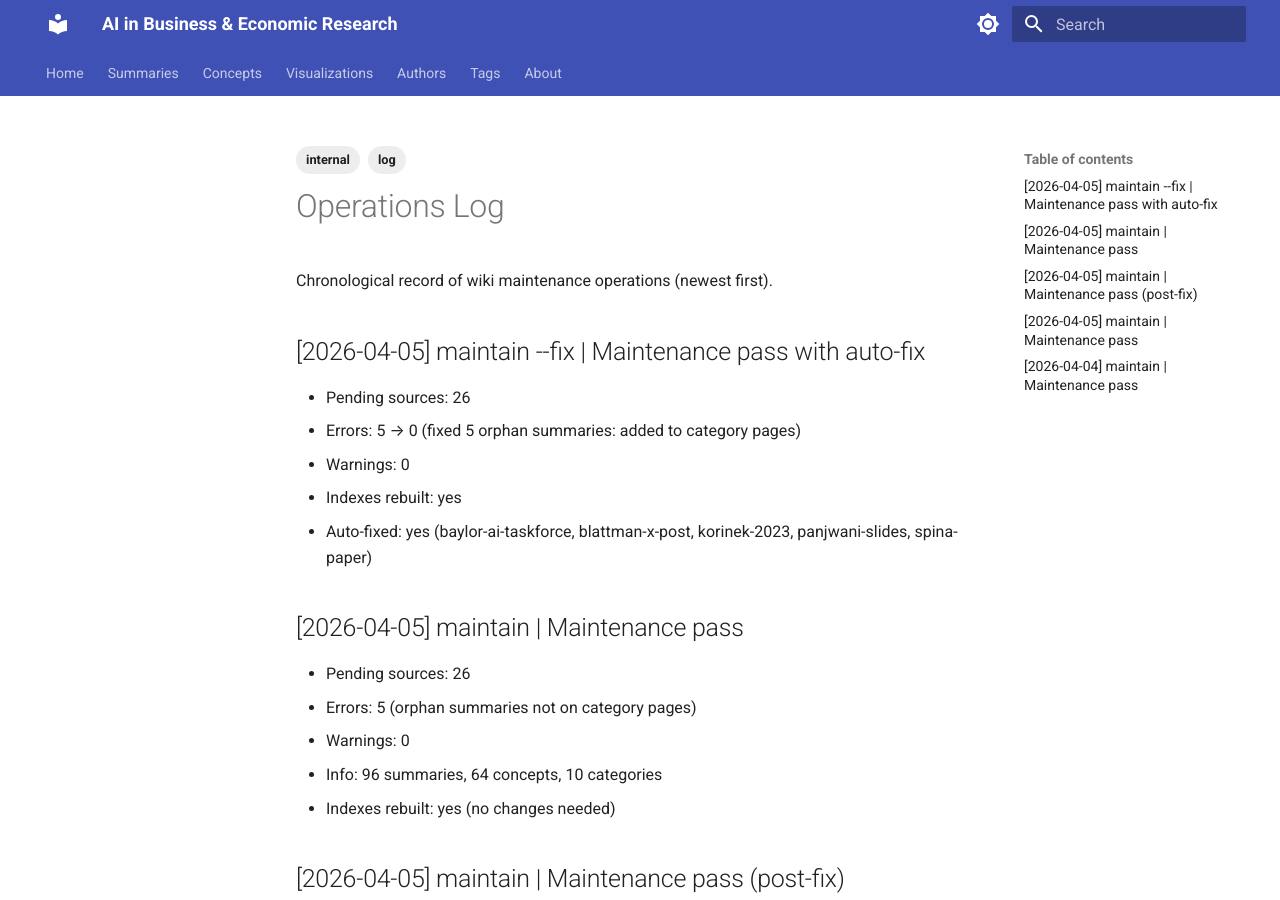
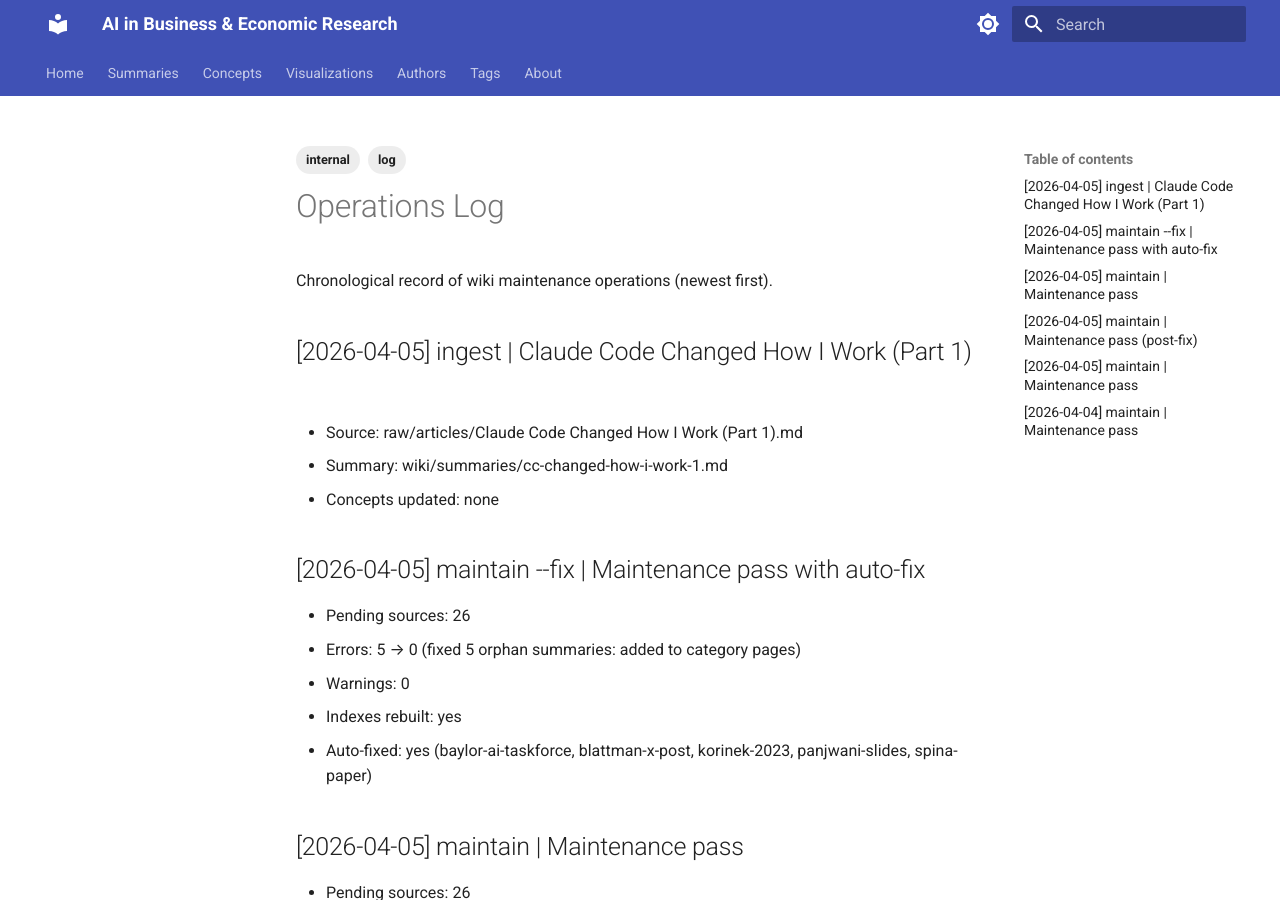
Before and after one commit to velikov-mihail/ai-econ-wiki, an MkDocs documentation site: the page built from wiki/log.md, in a window 1280 px wide and 900 px high. Built offline with MkDocs 1.6.1 and Material for MkDocs 9.7.7, drawn with Linux system fonts in a browser that asks for light colours; part of the change alters nothing that is shown.

Commit message:
Add summary: Claude Code Changed How I Work (Part 1)
Co-Authored-By: Claude Opus 4.6 (1M context) <noreply@anthropic.com>

```diff
--- a/wiki/log.md
+++ b/wiki/log.md
@@ -7,6 +7,11 @@ date_updated: 2026-04-05
 # Operations Log
 
 Chronological record of wiki maintenance operations (newest first).
+
+## [2026-04-05] ingest | Claude Code Changed How I Work (Part 1)
+- Source: raw/articles/Claude Code Changed How I Work (Part 1).md
+- Summary: wiki/summaries/cc-changed-how-i-work-1.md
+- Concepts updated: none
 
 ## [2026-04-05] maintain --fix | Maintenance pass with auto-fix
 - Pending sources: 26
--- /dev/null
+++ b/wiki/summaries/cc-changed-how-i-work-1.md
@@ -0,0 +1,42 @@
+---
+title: "Claude Code Changed How I Work (Part 1)"
+tags: [summary, claude-code-skills, claude-code, agentic-coding, workflow, attention]
+sources:
+  - "[[raw/articles/Claude Code Changed How I Work (Part 1).md]]"
+date_updated: 2026-04-05
+date_published: 2026-03-02
+---
+
+- **Author/Source**: Scott Cunningham (Baylor), via Substack ("Causal Inference")
+- **Original**: [https://causalinf.substack.com/p/claude-code-changed-how-i-work-part](https://causalinf.substack.com/p/claude-code-changed-how-i-work-part)
+
+- **Key Ideas**
+  - Claude Code is categorically different from "vibe coding" (copy-paste chatbot workflows) — it lives inside your local directory, reads all files, and executes code autonomously in an iterative loop.
+  - The core tools (Read, Write, Edit, Bash, Grep, Glob, WebFetch, WebSearch, Task) let Claude Code scan a project, run scripts, see errors, fix them, and re-run without human copy-paste.
+  - The CLAUDE.md file provides persistent project context across sessions, solving the "every session starts from zero" problem of chatbot-based coding.
+  - Vibe coding creates an "attention problem" — compressing time inputs reduces learning and sustained attention even while tasks get completed. This is especially acute for ADHD.
+  - Cunningham found the tool so transformative that he upgraded to $200/month within days and considers it irreversible ("I cannot go back").
+
+- **Summary**
+
+Cunningham, an applied microeconomist who has coded in Stata for 20 years, describes his trajectory from traditional coding to vibe coding (2023–2025) to Claude Code (November 2025). He explains that vibe coding — prompting a chatbot, pasting code, running it, pasting errors back — was an improvement but suffered from session discontinuity, attention erosion, and the inability to operate on local files. Claude Code changed this by becoming an agentic system that inhabits the project directory, reads all files, executes code, and iterates autonomously.
+
+The post frames the shift through the lens of ADHD and the economics of attention. Cunningham argues that generative AI compresses time inputs for cognitive tasks, which can undermine both learning and sustained focus — a tradeoff that agentic coding mitigates by maintaining project context and automating the mechanical loop. This is Part 1 of a planned multi-part series; subsequent posts cover collaboration workflows, ML/NLP projects, web scraping, and presentation building.
+
+- **Relevance to Economics Research**
+
+Directly relevant as a first-person account from an economics professor adopting AI-agentic coding. Frames the transition in terms economists understand (stated vs. revealed preferences, human capital, isoquants). Highlights the practical workflow shift from chatbot-assisted coding to autonomous agentic coding, and the attention/learning tradeoffs that matter for research productivity.
+
+- **Related Concepts**
+  - [[concepts/claude-code]]
+  - [[concepts/agentic-workflows]]
+  - [[concepts/claude-code-skills]]
+  - [[concepts/cognitive-load-and-ai]]
+  - [[concepts/coding-with-llms]]
+  - [[concepts/claude-md-files]]
+
+- **Related Summaries**
+  - [[summaries/cc-changed-how-i-work-2]]
+  - [[summaries/claude-code-what-comes-next]]
+  - [[summaries/learn-ai-coding-agents]]
+  - [[summaries/agentic-everything]]
--- a/wiki/summaries/claude-code-skills.md
+++ b/wiki/summaries/claude-code-skills.md
@@ -24,5 +24,8 @@ Building skills, the DAAF framework, continuous improvement, and compilation wor
 - [[continuous-improvement|Continuous Improvement]] — Iterative refinement of AI-assisted workflows
 - [[real-claude-md|A Real CLAUDE.md]] — Annotated real-world CLAUDE.md example
 
+### Adoption & Experience
+- [[cc-changed-how-i-work-1|Claude Code Changed How I Work (Part 1)]] — Cunningham on the shift from vibe coding to agentic coding
+
 ### Presentations
 - [[spina-paper|Claude Code for Academics]] — Spina's AI agent for empirical research (paper + slides)
--- a/wiki/summaries/index.md
+++ b/wiki/summaries/index.md
@@ -6,7 +6,7 @@ date_updated: 2026-04-03
 
 # All Summaries
 
-This wiki contains **96** source summaries across the following categories.
+This wiki contains **97** source summaries across the following categories.
 
 ## Professional Productivity
 
@@ -89,6 +89,7 @@ See also: [[summaries/claude-code-skills|Claude Code Skills & Advanced Workflows
 - [[summaries/build-your-own|Build Your Own]]
 - [[summaries/building-skills|Building Skills]]
 - [[summaries/cherny-code|ChernyCode: Boris Cherny's Productivity Tips for AI-Assisted Coding]]
+- [[summaries/cc-changed-how-i-work-1|Claude Code Changed How I Work (Part 1)]]
 - [[summaries/compilation-review|Compilation, Categorization, and Multi-Year Review]]
 - [[summaries/continuous-improvement|Continuous Improvement]]
 - [[summaries/daaf-framework|DAAF: Data Analyst Augmentation Framework]]
```
